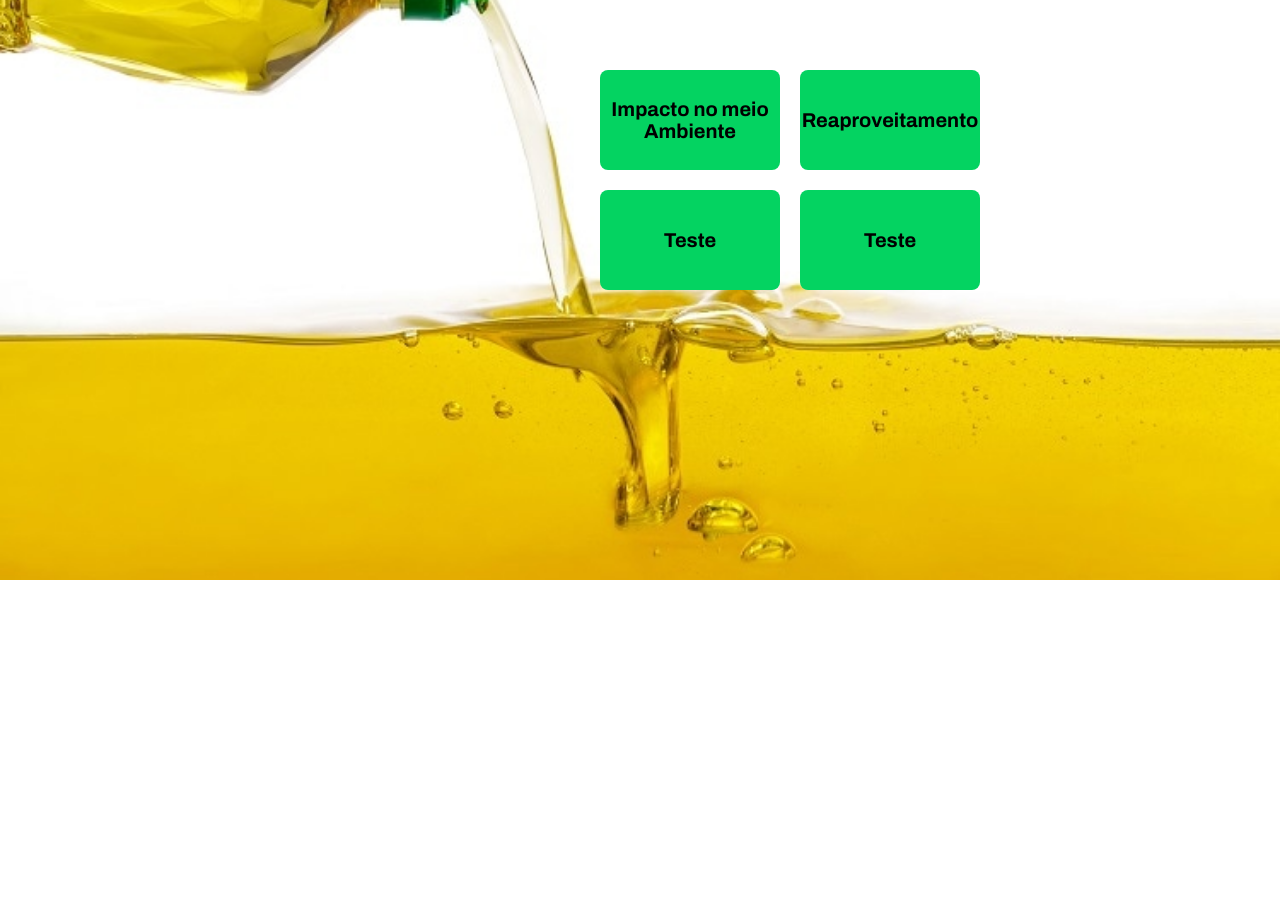
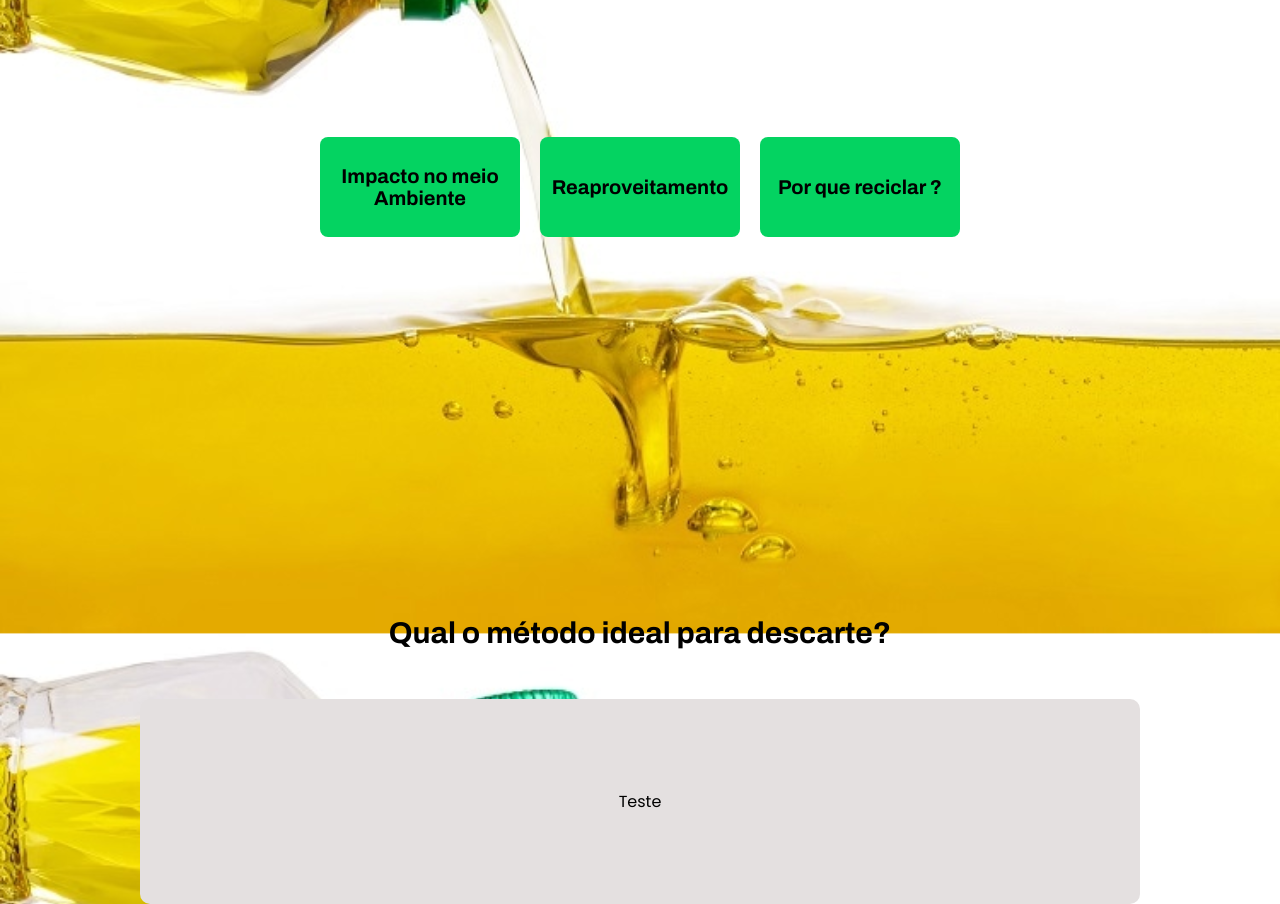
Before and after one commit to gjmedeiros/aps-reciclagem, a React (Create React App) app: page / in a window 1280 px wide. Shown: the part 220-1124 px from the top of the page. Before the commit the page ends 800 px from the top, so only its background shows below. Built offline with nearby package versions, Linux system fonts and the light colour scheme.

Commit message:
Alterado posicao dos botões

```diff
--- a/src/assets/styles/global.css
+++ b/src/assets/styles/global.css
@@ -15,8 +15,10 @@ body,
 }
 
 body {
-  background: url("../../assets/images/image.jpg");
+  background-image: url("../../assets/images/image.jpg");
+  background-repeat: no-repeat;
   background-size: cover;
+  background-attachment: fixed;
 }
 
 #root {
@@ -33,7 +35,7 @@ textarea {
   color: var(--color-text-base);
 }
 
-.container {
-  width: 90vw;
+/* .container {
+  width: 100vw;
   max-width: 700px;
-}
+} */
--- a/src/pages/Landing/index.tsx
+++ b/src/pages/Landing/index.tsx
@@ -7,16 +7,56 @@ function Landing() {
       <div className="block-grid">
         <div className="card-item">
           <Button>Impacto no meio Ambiente</Button>
+          <div className="text-impact">
+            <p>
+              Devemos reciclar para a preservação da biodiversidade; Reciclar
+              implica em gerar menos lixo, menos esgoto, e assim contribuir para
+              um ambiente mais sadio; Cada litro de óleo despejado no esgoto tem
+              capacidade para poluir cerca de 1 milhão de litros de
+              água(SABESP); <br /> O óleo impermeabiliza o solo podendo
+              ocasionar o aumento das enchentes; Image O óleo cria uma fina
+              camada da superfície da água, prejudicando a oxigenação da água
+              dos rios, causando danos à vida aquática; <br />O óleo quando
+              descartado no esgoto doméstico pode causar entupimento das
+              tubulações causando refluxo do esgoto; Em processo de
+              decomposição, o óleo libera o gás metano que, além do mau cheiro,
+              agrava o efeito estufa. Todos os tipos de óleo não podem ter como
+              destino pias, bueiros, ralos ou guias da calçada porque impactam
+              negativamente o encanamento da sua casa e também poluem a água,
+              além de contribuírem para morte de seres vivos.
+            </p>
+          </div>
         </div>
+
         <div className="card-item">
           <Button>Reaproveitamento</Button>
+          <div className="list-reaprov">
+            <ul>
+              <li>Sabão</li>
+              <li>Biodiesel</li>
+            </ul>
+          </div>
         </div>
+
         <div className="card-item">
-          <Button>Teste</Button>
+          <Button>Por que reciclar ?</Button>
+          <div className="what-impact">
+            <p>
+              Devemos reciclar para a preservação da biodiversidade; Reciclar
+              implica em gerar menos lixo, menos esgoto, e assim contribuir para
+              um ambiente mais sadio; Cada litro de óleo despejado no esgoto tem
+              capacidade para poluir cerca de 1 milhão de litros de
+              água(SABESP); <br /> O óleo impermeabiliza o solo podendo
+            </p>
+          </div>
         </div>
-        <div className="card-item">
-          <Button>Teste</Button>
-        </div>
+      </div>
+
+      <div className="text-center">
+        <strong>Qual o método ideal para descarte?</strong>
+      </div>
+      <div className="map-google">
+        <p>Teste</p>
       </div>
     </div>
   );
--- a/src/pages/Landing/styles.css
+++ b/src/pages/Landing/styles.css
@@ -5,12 +5,13 @@
 
   display: flex;
   align-items: center;
-  justify-content: flex-end;
+  justify-content: center;
+  flex-direction: column;
 }
 
 #landing .block-grid {
-  display: grid;
-  grid-template-columns: repeat(2, 20rem);
+  display: flex;
+  margin-top: 35rem;
 }
 
 #landing .block-grid .card-item {
@@ -20,13 +21,39 @@
   display: flex;
   align-items: center;
   justify-content: center;
-  margin: 1rem;
+  margin: 38rem 1rem;
   height: 10rem;
+  width: 20rem;
   transition: background-color 0.2s;
 }
 
 #landing .block-grid .card-item:hover {
   background-color: #04bf58;
+}
+
+#landing .block-grid .card-item div {
+  display: none;
+}
+
+#landing .block-grid .card-item:hover div {
+  display: flex;
+  position: absolute;
+  border: solid 0.5rem #04bf58;
+  border-radius: 1rem;
+  height: 25rem;
+  width: 100rem;
+  left: 15rem;
+  margin-top: 36rem;
+  background-color: #04bf58;
+}
+
+#landing .block-grid .card-item:hover div p {
+  text-align: justify;
+  color: #000000;
+}
+
+#landing .block-grid .card-item:hover .list-reaprov ul {
+  padding-left: 2rem;
 }
 
 #landing .block-grid .card-item button {
@@ -37,3 +64,29 @@
   cursor: pointer;
   font: 700 2rem Archivo;
 }
+
+#landing .text-center {
+  display: flex;
+  align-items: center;
+  justify-content: center;
+}
+
+#landing .text-center strong {
+  font: 700 3rem Archivo;
+}
+
+#landing .map-google {
+  background-color: #e4e0e0;
+  margin: 5rem 0rem;
+  height: 100rem;
+  width: 100rem;
+  padding: 9rem;
+  border: 0rem;
+  border-radius: 1rem;
+}
+
+#landing .map-google p {
+  display: flex;
+  align-items: center;
+  justify-content: center;
+}
```
